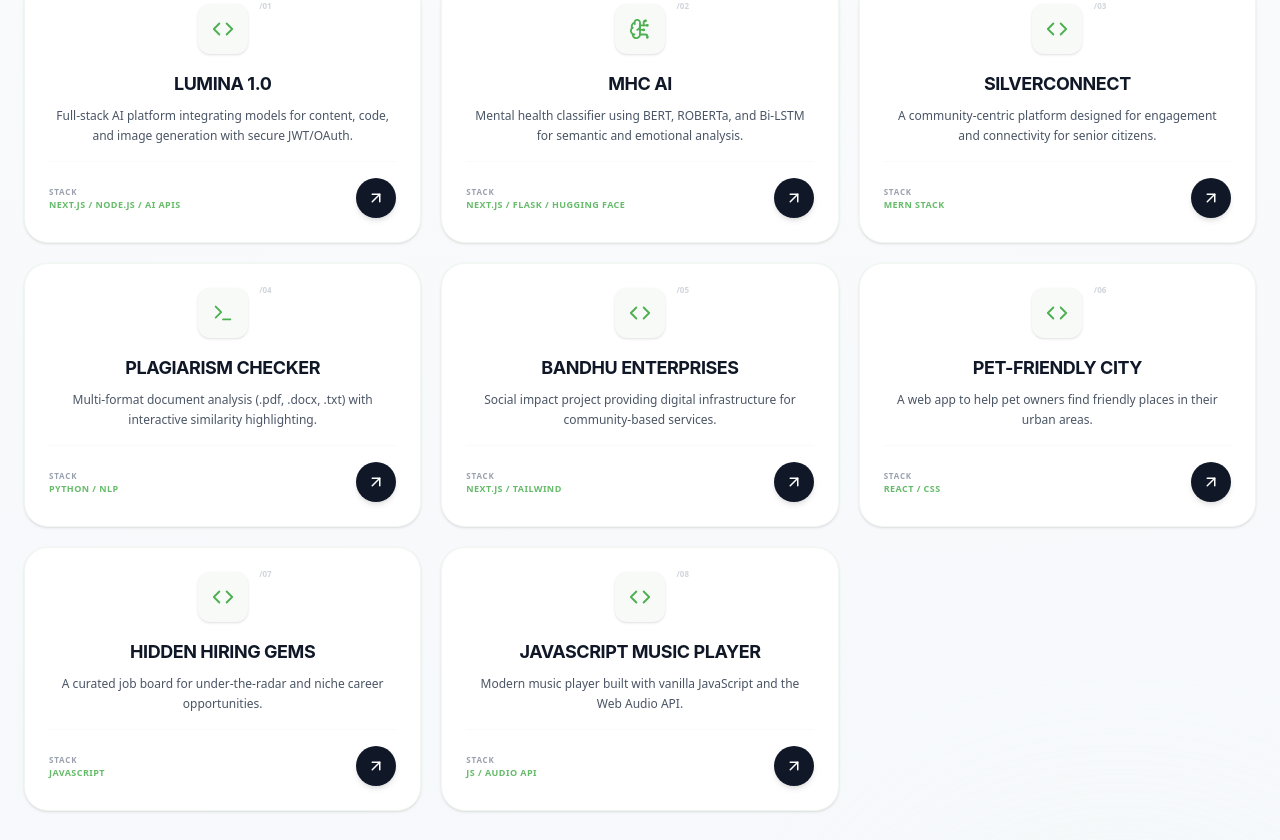
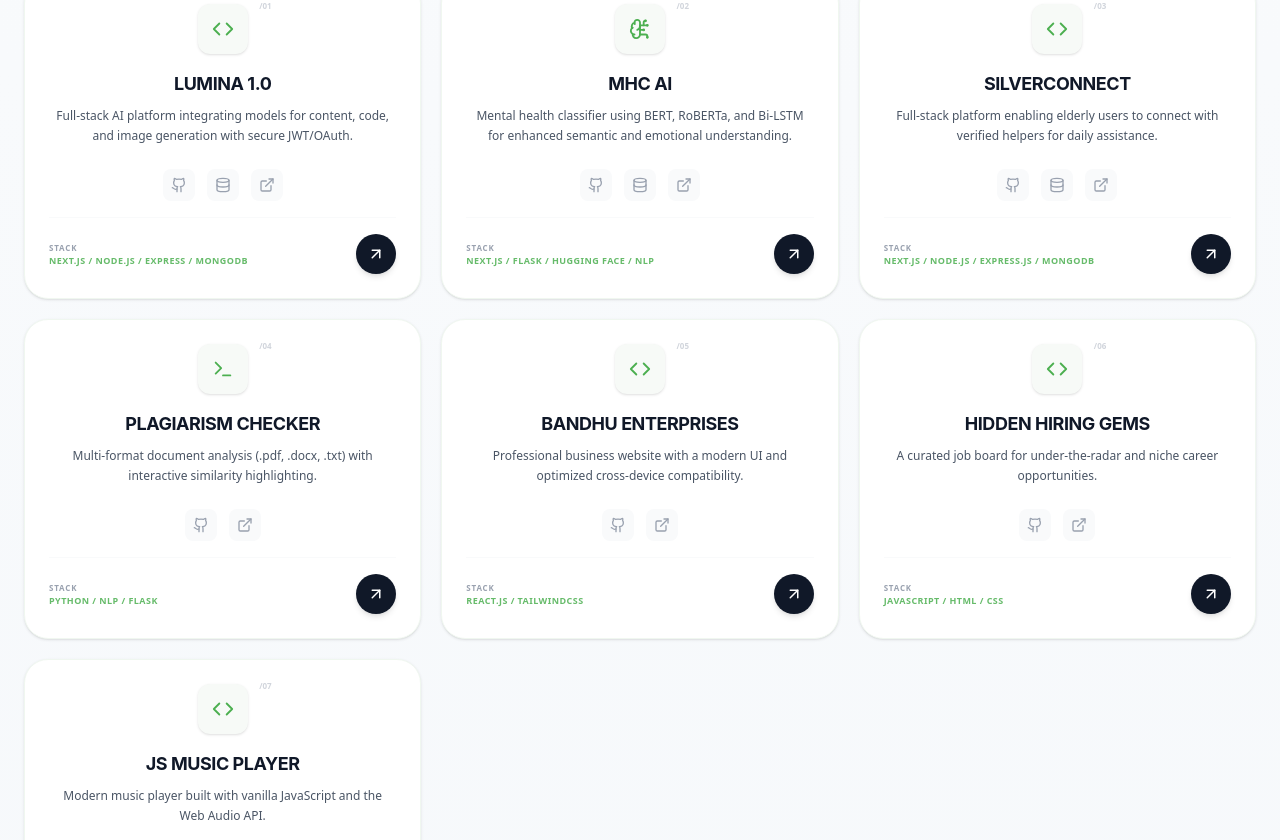
Before and after one commit to BatoolAmina/batool-portfolio, a Next.js app: page / in a window 1280 px wide. Shown: the part 3560-4400 px from the top of the page. Built offline with nearby package versions, Linux system fonts and the light colour scheme.

Commit message:
Update Projects.js

```diff
--- a/components/Projects.js
+++ b/components/Projects.js
@@ -1,7 +1,7 @@
 "use client";
 import React, { useState } from 'react';
 import { motion, AnimatePresence } from 'framer-motion';
-import { ArrowUpRight, Code, Terminal, BrainCircuit } from 'lucide-react';
+import { ArrowUpRight, Code, Terminal, BrainCircuit, Github, ExternalLink, Database } from 'lucide-react';
 import AnimatedSection from './AnimatedSection';
 
 const Projects = () => {
@@ -12,58 +12,61 @@ const Projects = () => {
     {
       title: 'LUMINA 1.0',
       desc: 'Full-stack AI platform integrating models for content, code, and image generation with secure JWT/OAuth.',
-      tech: 'Next.js / Node.js / AI APIs',
+      tech: 'Next.js / Node.js / Express / MongoDB',
       cat: 'Full-Stack',
-      link: '#'
+      live: 'https://lumina-chatbot-app-by-batool.vercel.app/',
+      frontend: 'https://github.com/BatoolAmina/lumina-frontend',
+      backend: 'https://github.com/BatoolAmina/lumina-backend'
     },
     {
       title: 'MHC AI',
-      desc: 'Mental health classifier using BERT, ROBERTa, and Bi-LSTM for semantic and emotional analysis.',
-      tech: 'Next.js / Flask / Hugging Face',
+      desc: 'Mental health classifier using BERT, RoBERTa, and Bi-LSTM for enhanced semantic and emotional understanding.',
+      tech: 'Next.js / Flask / Hugging Face / NLP',
       cat: 'AI/ML',
-      link: '#'
+      live: 'https://mental-health-chatbot-app.vercel.app/',
+      frontend: 'https://github.com/BatoolAmina/mental_health_frontend',
+      backend: 'https://github.com/BatoolAmina/mental-health-backend'
     },
     {
       title: 'SilverConnect',
-      desc: 'A community-centric platform designed for engagement and connectivity for senior citizens.',
-      tech: 'MERN Stack',
+      desc: 'Full-stack platform enabling elderly users to connect with verified helpers for daily assistance.',
+      tech: 'Next.js / Node.js / Express.js / MongoDB',
       cat: 'Full-Stack',
-      link: 'https://silver-connection.vercel.app/'
+      live: 'https://silver-connection.vercel.app/',
+      frontend: 'https://github.com/BatoolAmina/silver-connect',
+      backend: 'https://github.com/BatoolAmina/silver-connect-backend'
     },
     {
       title: 'Plagiarism Checker',
       desc: 'Multi-format document analysis (.pdf, .docx, .txt) with interactive similarity highlighting.',
-      tech: 'Python / NLP',
+      tech: 'Python / NLP / Flask',
       cat: 'Python',
-      link: 'https://github.com/BatoolAmina/PlagiarismCheck'
+      live: 'https://plagiarismcheck.streamlit.app/',
+      frontend: 'https://github.com/BatoolAmina/PlagiarismCheck'
     },
     {
       title: 'Bandhu Enterprises',
-      desc: 'Social impact project providing digital infrastructure for community-based services.',
-      tech: 'Next.js / Tailwind',
+      desc: 'Professional business website with a modern UI and optimized cross-device compatibility.',
+      tech: 'React.js / TailwindCSS',
       cat: 'Web Dev',
-      link: 'https://bandhu-enterprises.vercel.app'
-    },
-    {
-      title: 'Pet-Friendly City',
-      desc: 'A web app to help pet owners find friendly places in their urban areas.',
-      tech: 'React / CSS',
-      cat: 'Web Dev',
-      link: 'https://batoolamina.github.io/Pet-Friendly-City/'
+      live: 'https://bandhuenterprises.in',
+      frontend: 'https://github.com/BatoolAmina/bandhu-enterprises'
     },
     {
       title: 'Hidden Hiring Gems',
       desc: 'A curated job board for under-the-radar and niche career opportunities.',
-      tech: 'JavaScript',
+      tech: 'JavaScript / HTML / CSS',
       cat: 'Web Dev',
-      link: 'https://batoolamina.github.io/Hidden-Hiring-Gems/'
+      live: 'https://batoolamina.github.io/Hidden-Hiring-Gems/',
+      frontend: 'https://github.com/BatoolAmina/Hidden-Hiring-Gems/'
     },
     {
-      title: 'JavaScript Music Player',
+      title: 'JS Music Player',
       desc: 'Modern music player built with vanilla JavaScript and the Web Audio API.',
-      tech: 'JS / Audio API',
+      tech: 'JS / Web Audio API',
       cat: 'Web Dev',
-      link: 'https://batoolamina.github.io/CodeAlpha_Music-player-using-JavaScript/'
+      live: 'https://batoolamina.github.io/Drum-Kit/',
+      frontend: 'https://github.com/BatoolAmina/Drum-Kit'
     }
   ];
 
@@ -115,7 +118,26 @@ const Projects = () => {
                   <h3 className="text-lg font-[Inter] font-bold text-gray-900 mb-2 tracking-tight group-hover:text-[#2d7a2d] transition-colors uppercase">
                     {project.title}
                   </h3>
-                  <p className="text-gray-600 text-xs leading-relaxed line-clamp-2 px-1">{project.desc}</p>
+                  <p className="text-gray-600 text-xs leading-relaxed line-clamp-2 px-1 mb-4">{project.desc}</p>
+
+                  {/* Action Links */}
+                  <div className="flex gap-3 mt-2">
+                    {project.frontend && (
+                      <a href={project.frontend} target="_blank" rel="noopener noreferrer" className="p-2 bg-gray-50 rounded-lg text-gray-400 hover:text-gray-900 hover:bg-gray-100 transition-all" title="Frontend Repo">
+                        <Github size={16} />
+                      </a>
+                    )}
+                    {project.backend && (
+                      <a href={project.backend} target="_blank" rel="noopener noreferrer" className="p-2 bg-gray-50 rounded-lg text-gray-400 hover:text-gray-900 hover:bg-gray-100 transition-all" title="Backend Repo">
+                        <Database size={16} />
+                      </a>
+                    )}
+                    {project.live && (
+                      <a href={project.live} target="_blank" rel="noopener noreferrer" className="p-2 bg-gray-50 rounded-lg text-gray-400 hover:text-[#4caf50] hover:bg-[#f0f7f0] transition-all" title="Live Site">
+                        <ExternalLink size={16} />
+                      </a>
+                    )}
+                  </div>
                 </div>
 
                 <div className="w-full mt-auto pt-4 border-t border-gray-50 flex flex-row items-center justify-between">
@@ -124,7 +146,7 @@ const Projects = () => {
                     <span className="text-[9px] font-black text-[#66bb6a] uppercase tracking-wider">{project.tech}</span>
                   </div>
                   <motion.a
-                    href={project.link} target="_blank"
+                    href={project.live} target="_blank"
                     whileHover={{ scale: 1.1, rotate: 10, backgroundColor: "#1b5e20" }}
                     whileTap={{ scale: 0.9 }}
                     className="w-10 h-10 bg-gray-900 text-white rounded-full flex items-center justify-center shadow-md transition-all"
```
